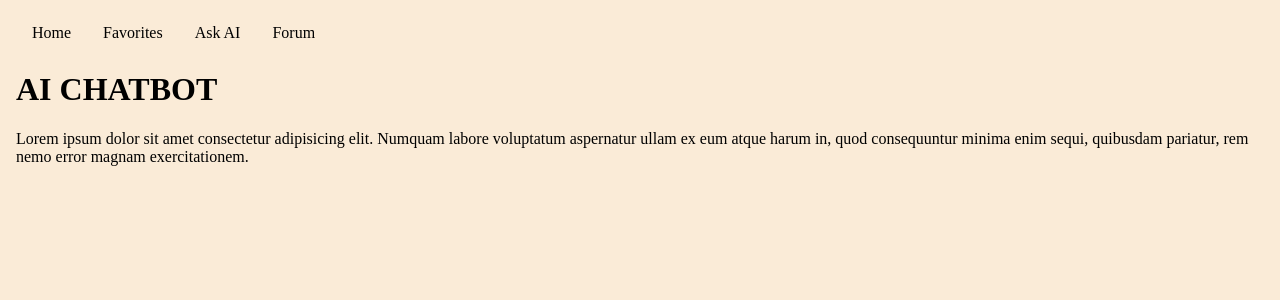
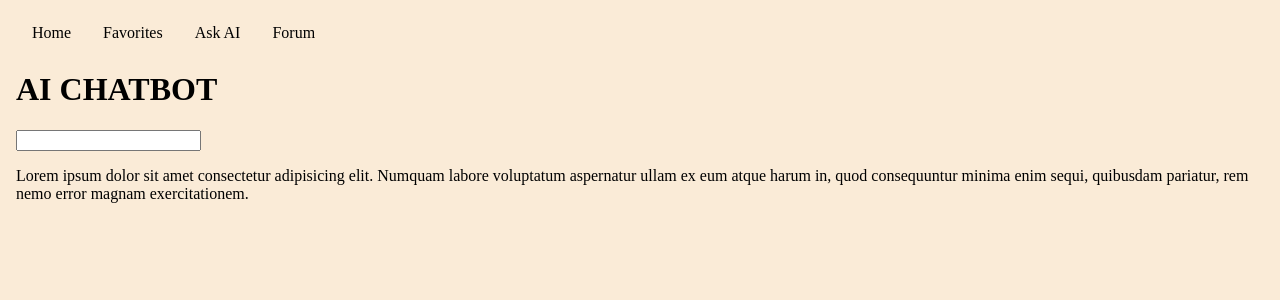
Before and after one commit to Jandrew2055/restaurantFinder, a React app: page /aiChatBot in a window 1280 px wide. Shown: the top 300 px of the page. Built offline with nearby package versions, Linux system fonts and the light colour scheme.

Commit message:
began brainstorming ai chatbot integration

```diff
--- a/client/Components/chatBot.jsx
+++ b/client/Components/chatBot.jsx
@@ -7,6 +7,7 @@ const Chatbot = () => {
   return (
     <div>
       <h1>AI CHATBOT</h1>
+      <input id='ai-chatbot' type='textbox'></input>
       <p>
         Lorem ipsum dolor sit amet consectetur adipisicing elit. Numquam labore
         voluptatum aspernatur ullam ex eum atque harum in, quod consequuntur
```
Also changed, not shown: client/Components/DisplayRestaurants.jsx (+0 -13 lines).
